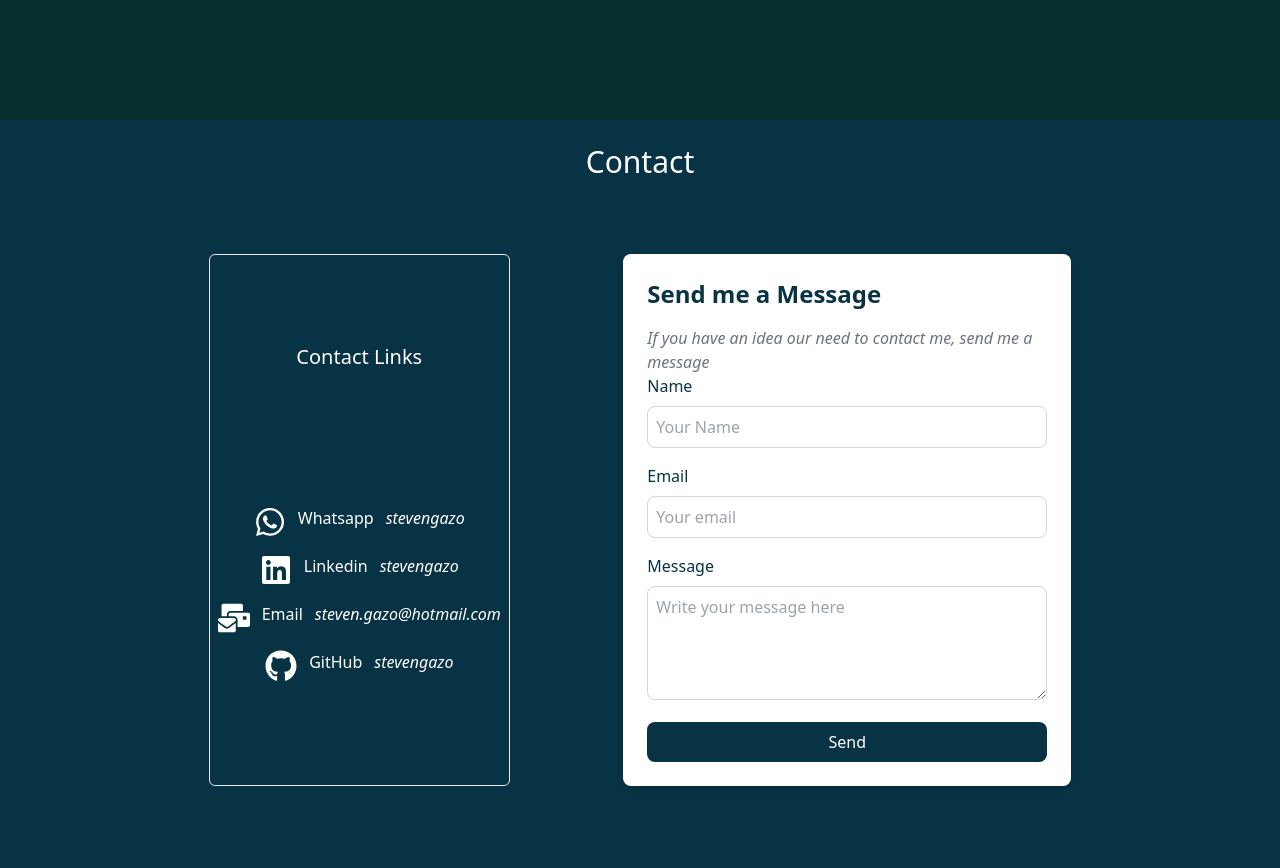
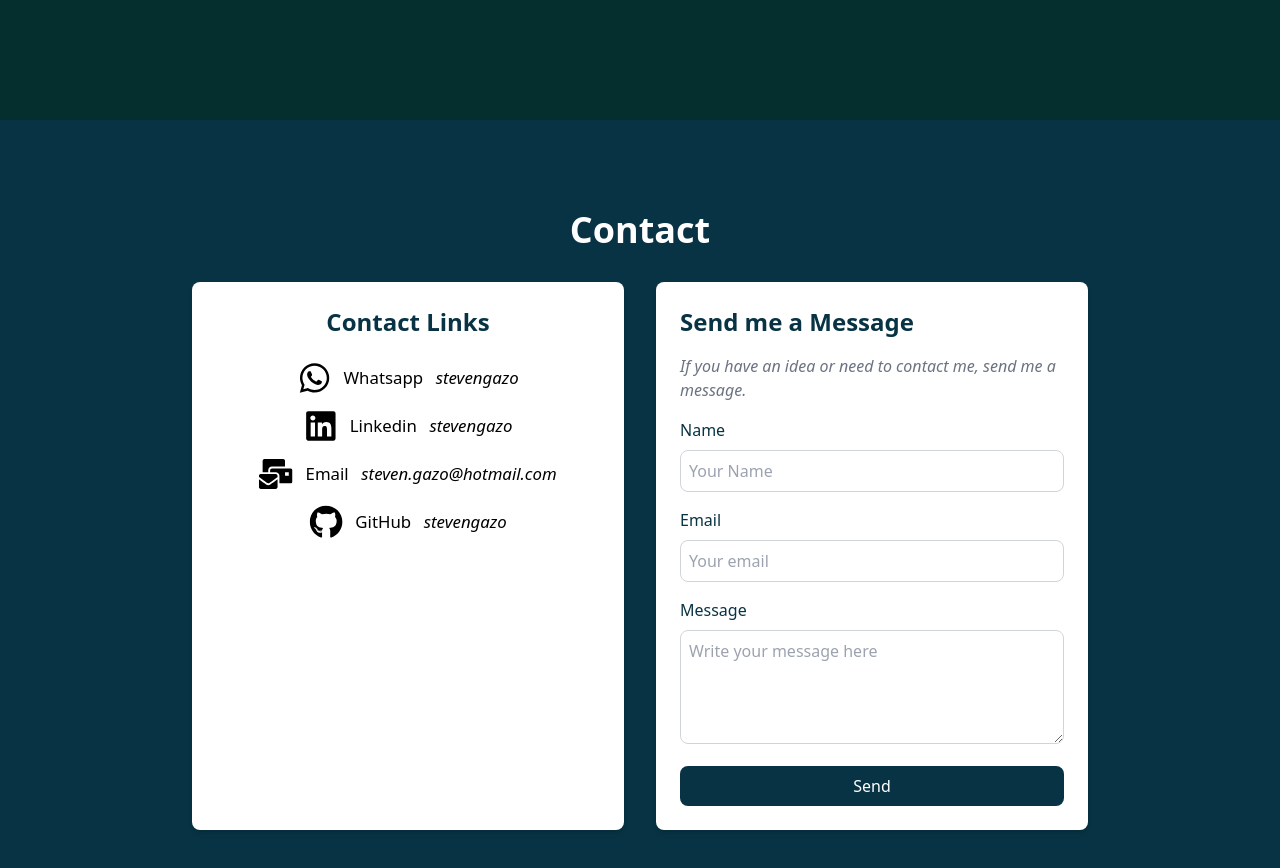
Before and after one commit to stevengazo/personal-page, a React (Vite) app: page / in a window 1280 px wide. Shown: the part 2280-3148 px from the top of the page. Built offline with nearby package versions, Linux system fonts and the light colour scheme; no server answers.

Commit message:
ui: fix style in contact cards

```diff
--- a/src/Components/ContactCard.jsx
+++ b/src/Components/ContactCard.jsx
@@ -1,10 +1,10 @@
 const ContactCard = ({ title, _icon, url, username }) => {
   return (
     <>
-      <div >
-        <a href={url}  className="text-white flex-row flex gap-3 justify-center align-middle">
+      <div  className=" hover:text-gray-600 scale-105 transition duration-500">
+        <a href={url}  className=" flex-row flex gap-3 justify-center items-center">
         {<_icon size={32} />}
-          <h6 className="text-white">{title}</h6>
+          <h6 className="">{title}</h6>
           <h6 className="italic">{username}</h6>
         </a>
       </div>
--- a/src/Module/Home/Contact.jsx
+++ b/src/Module/Home/Contact.jsx
@@ -4,117 +4,57 @@ import {
   FaMailBulk,
   FaLinkedin,
   FaGithub,
-  FaTwitter,
 } from "react-icons/fa";
 
 const Contact = () => {
   const handleSubmit = (e) => {
     e.preventDefault();
-    // Aquí puedes manejar el envío del formulario, por ejemplo, enviar los datos a un backend o servicio de correo.
     const formData = new FormData(e.target);
     const data = Object.fromEntries(formData);
-    console.log(data); // Muestra los datos del formulario en la consola
+    console.log(data);
     alert("Consulta enviada correctamente.");
   };
 
   return (
-    <>
-      {/* Full screen height with sticky top position */}
-      <div className="h-screen sticky flex flex-col items-center justify-center top- bg-cyan-950">
-        {/* White text for the heading with 3xl size */}
-        <h2 className="text-white absolute top-6 text-3xl">Contact</h2>
+    <div className="min-h-screen flex flex-col items-center justify-center bg-cyan-950 p-8">
+      {/* Header */}
+      <h2 className="text-white text-4xl font-bold mb-8">Contact</h2>
 
-        {/* Contenedor para las tarjetas de contacto y el formulario */}
-        <div className="flex flex-col gap-4 justify-around w-3/4 mx-auto items-center sm:flex-col md:flex-col lg:flex-row transition duration-500 ease-in-out">
-          {/* Tarjetas de contacto */}
-          <div className="h-full flex flex-col justify-around items-center border rounded-md p-2">
-            <h3 className="text-white  text-center my-6 text-xl font-medium">
-              Contact Links
-            </h3>
-            <ul className="flex flex-col sm:flex-col gap-4 mb-10">
-              <ContactCard
-                title={"Whatsapp"}
-                _icon={FaWhatsapp}
-                url={"https://wa.me/86279806"}
-                username={"stevengazo"}
-              />
-
-              <ContactCard
-                title={"Linkedin"}
-                _icon={FaLinkedin}
-                url={"https://www.linkedin.com/in/stevengazo/"}
-                username={"stevengazo"}
-              />
-              <ContactCard
-                title={"Email"}
-                _icon={FaMailBulk}
-                url={"mailto:steven.gazo@hotmail.com"}
-                username={"steven.gazo@hotmail.com"}
-              />
-              <ContactCard
-                title={"GitHub"}
-                _icon={FaGithub}
-                url={"https://github.com/stevengazo"}
-                username={"stevengazo"}
-              />
+      {/* Container */}
+      <div className="w-full max-w-4xl grid grid-cols-1 lg:grid-cols-2 gap-8">
+        {/* Contact Links */}
+        <div className="bg-white p-6 rounded-lg shadow-md flex flex-col items-center">
+          <h3 className="text-cyan-950 text-2xl font-bold mb-6">Contact Links</h3>
+          <ul className="w-full space-y-4">
+            <ContactCard title="Whatsapp" _icon={FaWhatsapp} url="https://wa.me/86279806" username="stevengazo" />
+            <ContactCard title="Linkedin" _icon={FaLinkedin} url="https://www.linkedin.com/in/stevengazo/" username="stevengazo" />
+            <ContactCard title="Email" _icon={FaMailBulk} url="mailto:steven.gazo@hotmail.com" username="steven.gazo@hotmail.com" />
+            <ContactCard title="GitHub" _icon={FaGithub} url="https://github.com/stevengazo" username="stevengazo" />
           </ul>
         </div>
 
-          {/* Formulario de consulta */}
-          <form
-            onSubmit={handleSubmit}
-            className="bg-white p-6 rounded-lg shadow-md w-full max-w-md"
-          >
-            <h3 className="text-2xl font-bold text-cyan-950 mb-4">
-              Send me a Message
-            </h3>
-            <p className="italic text-gray-500">If you have an idea our need to contact me, send me a message</p>
+        {/* Contact Form */}
+        <form onSubmit={handleSubmit} className="bg-white p-6 rounded-lg shadow-md w-full">
+          <h3 className="text-cyan-950 text-2xl font-bold mb-4">Send me a Message</h3>
+          <p className="italic text-gray-500 mb-4">If you have an idea or need to contact me, send me a message.</p>
           <div className="mb-4">
-              <label className="block text-cyan-950 font-medium mb-2">
-                Name
-              </label>
-              <input
-                type="text"
-                name="name"
-                required
-                className="w-full p-2 border border-gray-300 rounded-lg"
-                placeholder="Your Name"
-              />
+            <label className="block text-cyan-950 font-medium mb-2">Name</label>
+            <input type="text" name="name" required className="w-full p-2 border border-gray-300 rounded-lg" placeholder="Your Name" />
           </div>
           <div className="mb-4">
-              <label className="block text-cyan-950 font-medium mb-2">
-                Email
-              </label>
-              <input
-                type="email"
-                name="email"
-                required
-                className="w-full p-2 border border-gray-300 rounded-lg"
-                placeholder="Your email"
-              />
+            <label className="block text-cyan-950 font-medium mb-2">Email</label>
+            <input type="email" name="email" required className="w-full p-2 border border-gray-300 rounded-lg" placeholder="Your email" />
           </div>
           <div className="mb-4">
-              <label className="block text-cyan-950 font-medium mb-2">
-                Message
-              </label>
-              <textarea
-                name="message"
-                required
-                className="w-full p-2 border border-gray-300 rounded-lg"
-                rows="4"
-                placeholder="Write your message here"
-              />
+            <label className="block text-cyan-950 font-medium mb-2">Message</label>
+            <textarea name="message" required className="w-full p-2 border border-gray-300 rounded-lg" rows="4" placeholder="Write your message here"></textarea>
           </div>
-            <button
-              type="submit"
-              className="w-full bg-cyan-950 text-white p-2 rounded-lg hover:bg-cyan-900 transition-colors"
-            >
+          <button type="submit" className="w-full bg-cyan-950 text-white p-2 rounded-lg hover:bg-cyan-900 transition-colors">
             Send
           </button>
         </form>
       </div>
     </div>
-    </>
   );
 };
 
```
Lines whose indentation alone changed are shown as unchanged.
